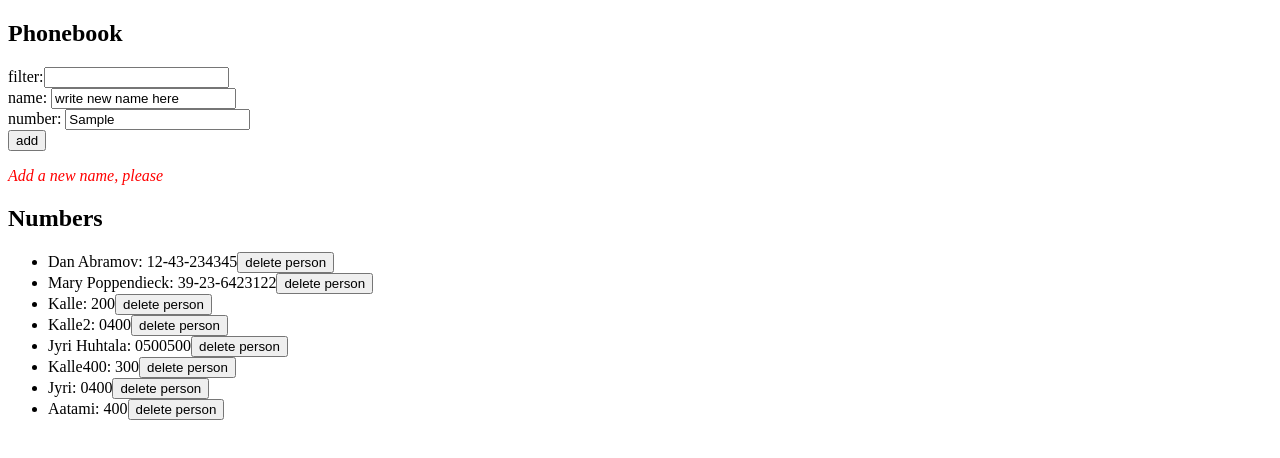
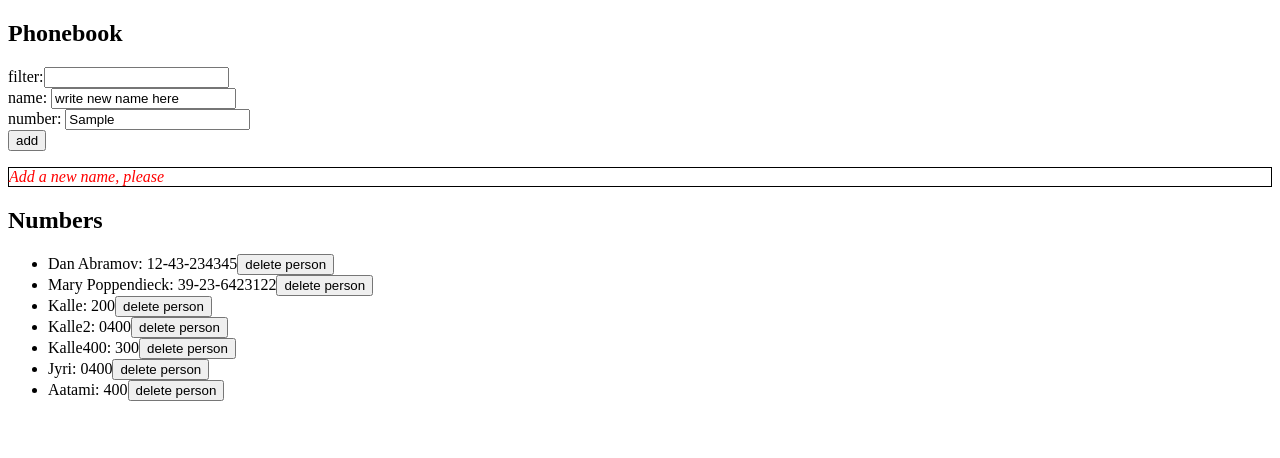
Before and after one commit to Jyrsinho/fullstackwebdev, a React (Vite) app in the folder osa2/puhelinluettelo/: page / in a window 1280 px wide. Both pictures are taken after typing "Sample" into the empty fields and a click on the button "add". Shown: the top 458 px of the page. Built offline with nearby package versions, Linux system fonts and the light colour scheme; data requests are answered from the project's data file.

Commit message:
error message for unsuccesfull update

```diff
--- a/osa2/puhelinluettelo/db.json
+++ b/osa2/puhelinluettelo/db.json
@@ -21,11 +21,6 @@
       "number": "0400"
     },
     {
-      "id": "e1a9",
-      "name": "Jyri Huhtala",
-      "number": "0500500"
-    },
-    {
       "id": "f2d3",
       "name": "Kalle400",
       "number": "300"
--- a/osa2/puhelinluettelo/src/App.jsx
+++ b/osa2/puhelinluettelo/src/App.jsx
@@ -36,7 +36,6 @@ const App = () => {
                     ...personToUpdate,
                     number: newNumber,
                 }
-
                 personService.update(updatedPerson.id, updatedPerson)
                     .then(updatedPerson => {
                         setPersons(persons.map(person => person.id === updatedPerson.id ? updatedPerson : person));
@@ -46,13 +45,14 @@ const App = () => {
                             code: 0,
                             message: `succesfully updated ${updatedPerson.name}`
                         })
-                    })
-
-            } else{
-                setsubmissionStatus(newSubmissionStatus);
-            }
-        }
-        else if (newSubmissionStatus.code === 0) {
+                    }).catch(error => {
+                        console.log(error);
+                        setsubmissionStatus({
+                            code: 4,
+                            message: `Information of ${updatedPerson.name} has already been deleted.`
+                        })
+                })}
+        } else if (newSubmissionStatus.code === 0) {
             const newPerson = {
                 name: newName.trim(),
                 number: newNumber,
--- a/osa2/puhelinluettelo/src/components/Notification.jsx
+++ b/osa2/puhelinluettelo/src/components/Notification.jsx
@@ -1,11 +1,15 @@
 const Notification = ({submissionStatus}) => {
 
     const errorStyle = {
+        display: 'block',
+        border: '1px solid black',
         color: 'red',
         fontStyle: 'italic'
     }
 
     const successStyle = {
+        display: 'block',
+        border: '1px solid black',
         color: 'green',
         fontStyle: 'bold'
     }
```
